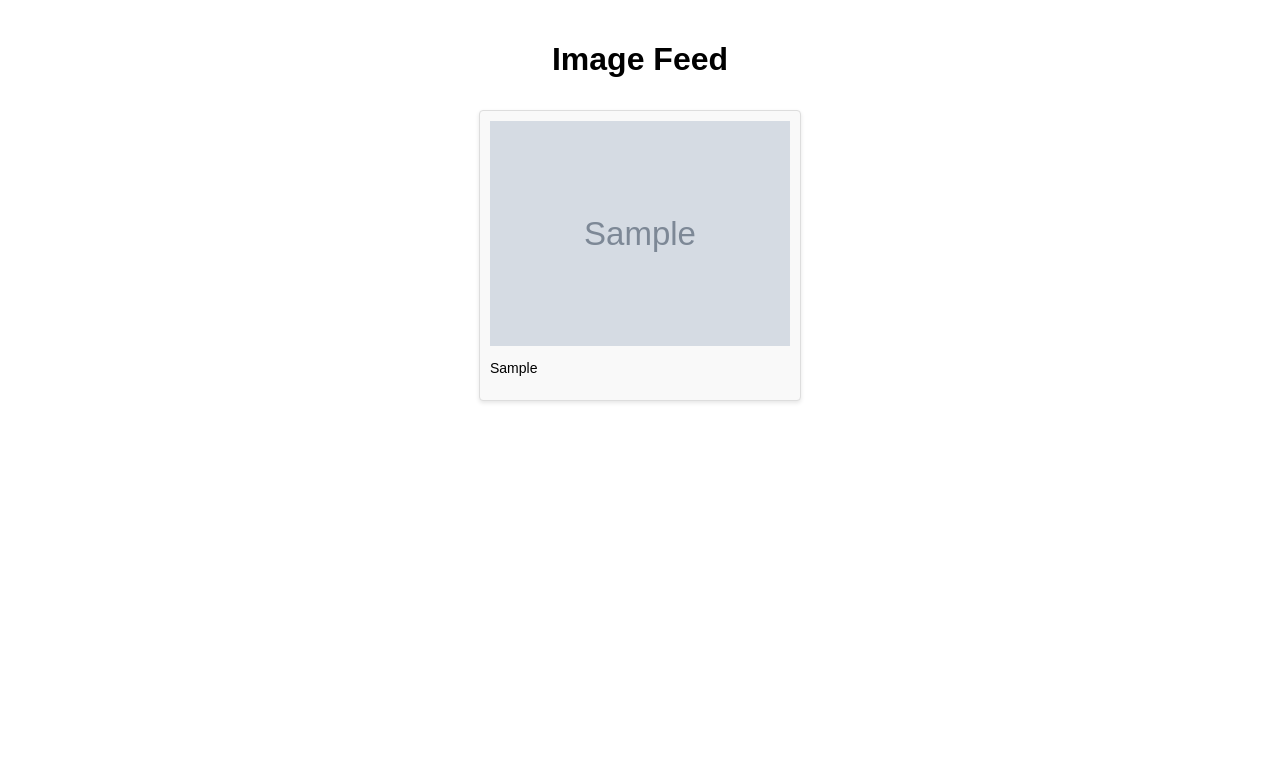
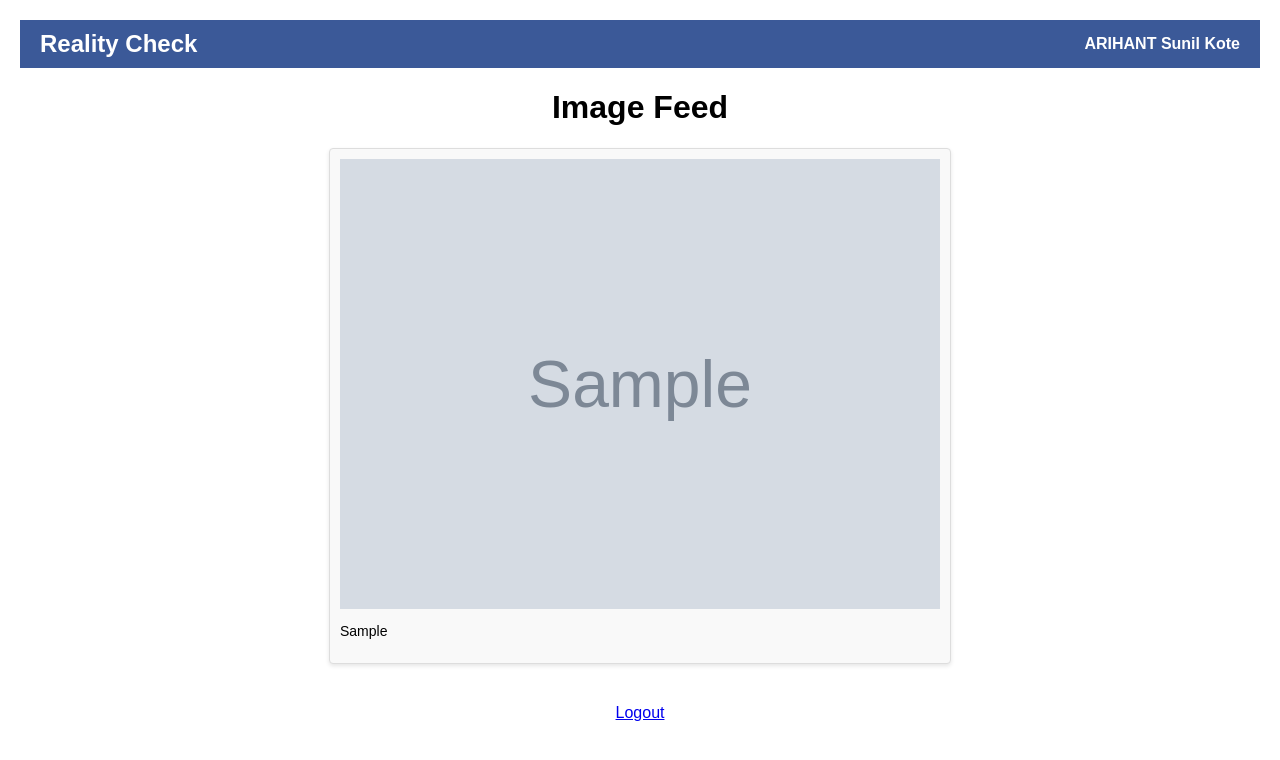
Before and after one commit to ritikapatil311/MegaProject, a PHP site: page /display.php in a window 1280 px wide. Shown: the top 760 px of the page. Run offline with PHP 8.4, Linux system fonts and the light colour scheme; a user stored in the database is signed in; tables that the repository leaves empty or names only in its code hold one stand-in row (values such as "Sample post"); grey boxes marked "Sample" are stand-in pictures.

Commit message:
SecondCommit

```diff
--- a/display.php
+++ b/display.php
@@ -1,3 +1,12 @@
+<?php
+session_start();
+
+if (!isset($_SESSION['user_id'])) {
+    header("Location: login.php");
+    exit();
+}
+?>
+
 <!DOCTYPE html>
 <html>
 <head>
@@ -15,13 +24,13 @@
 
     .feed {
       display: flex;
-      flex-wrap: wrap;
-      justify-content: center;
+      flex-direction: column;
+      align-items: center;
     }
 
     .post {
-      width: 300px;
-      margin: 10px;
+      width: 600px;
+      margin-bottom: 20px;
       padding: 10px;
       background-color: #f9f9f9;
       border: 1px solid #ddd;
@@ -38,9 +47,15 @@
       margin-top: 10px;
       font-size: 14px;
     }
+
+    .logout-btn {
+      text-align: center;
+      margin-top: 20px;
+    }
   </style>
 </head>
 <body>
+<?php include 'header.php'; ?>
   <h1>Image Feed</h1>
   <div class="feed">
     <?php
@@ -50,8 +65,8 @@
 
     while ($row = $result->fetch_assoc()) {
         echo '<div class="post">';
-        echo '<img src="' . $row['image'] . '" alt="Post Image">';
-        echo '<p>' . $row['caption'] . '</p>';
+        echo '<img src="' . htmlspecialchars($row['image']) . '" alt="Post Image">';
+        echo '<p>' . htmlspecialchars($row['caption']) . '</p>';
         echo '</div>';
     }
 
@@ -59,5 +74,8 @@
     $mysqli->close();
     ?>
   </div>
+  <div class="logout-btn">
+    <a href="logout.php" class="btn btn-danger">Logout</a>
+  </div>
 </body>
 </html>
--- /dev/null
+++ b/header.php
@@ -0,0 +1,84 @@
+<?php
+// header.php
+
+if (!isset($_SESSION)) {
+    session_start();
+}
+
+if (!isset($_SESSION['user_id'])) {
+    header("Location: login.php");
+    exit();
+}
+
+$activeUser = $_SESSION['user_name'];
+?>
+
+<div class="header">
+  <h2>Reality Check</h2>
+  <div class="user">
+    <i class="fas fa-user"></i>
+    <span><?php echo $activeUser; ?></span>
+    <div class="dropdown">
+      <a href="#">Settings</a>
+      <a href="logout.php">Logout</a>
+      <a href="#">Update</a>
+    </div>
+  </div>
+</div>
+<style>
+  .header {
+    display: flex;
+    justify-content: space-between;
+    align-items: center;
+    margin-bottom: 20px;
+    background-color: #3b5998;
+    padding: 10px 20px;
+    color: #fff;
+  }
+
+  .header h2 {
+    margin: 0;
+  }
+
+  .header .user {
+    display: flex;
+    align-items: center;
+    position: relative;
+    cursor: pointer;
+  }
+
+  .header .user i {
+    font-size: 24px;
+    margin-right: 10px;
+  }
+
+  .header .user span {
+    font-weight: bold;
+  }
+
+  .dropdown {
+    position: absolute;
+    top: 100%;
+    right: 0;
+    display: none;
+    background-color: #f9f9f9;
+    box-shadow: 0 2px 4px rgba(0, 0, 0, 0.1);
+    border-radius: 4px;
+    z-index: 1;
+  }
+
+  .dropdown a {
+    display: block;
+    padding: 10px;
+    text-decoration: none;
+    color: #333;
+  }
+
+  .dropdown a:hover {
+    background-color: #ddd;
+  }
+
+  .header .user:hover .dropdown {
+    display: block;
+  }
+</style>
--- a/index.php
+++ b/index.php
@@ -81,7 +81,7 @@ if ($_SERVER['REQUEST_METHOD'] === 'POST') {
   </style>
 </head>
 <body>
-  <h1>Image Upload</h1>
+<?php include 'header.php'; ?>
 
   <?php if ($_SERVER['REQUEST_METHOD'] !== 'POST') { ?>
     <div class="upload-form">
--- a/login.php
+++ b/login.php
@@ -4,7 +4,7 @@ session_start();
 require_once "db.php";
 
 if(isset($_SESSION['user_id'])!="") {
-    header("Location: dashboard.php");
+    header("Location: index.php");
 }
 
 if (isset($_POST['login'])) {
@@ -25,7 +25,7 @@ if (isset($_POST['login'])) {
             $_SESSION['user_name'] = $row['name'];
             $_SESSION['user_email'] = $row['email'];
             $_SESSION['user_mobile'] = $row['mobile'];
-            header("Location: dashboard.php");
+            header("Location: index.php");
         }
     }else {
         $error_message = "Incorrect Email or Password!!!";
```
Also changed, not shown: README.md, uploads/Screenshot 2023-04-30 105916.png (added).
